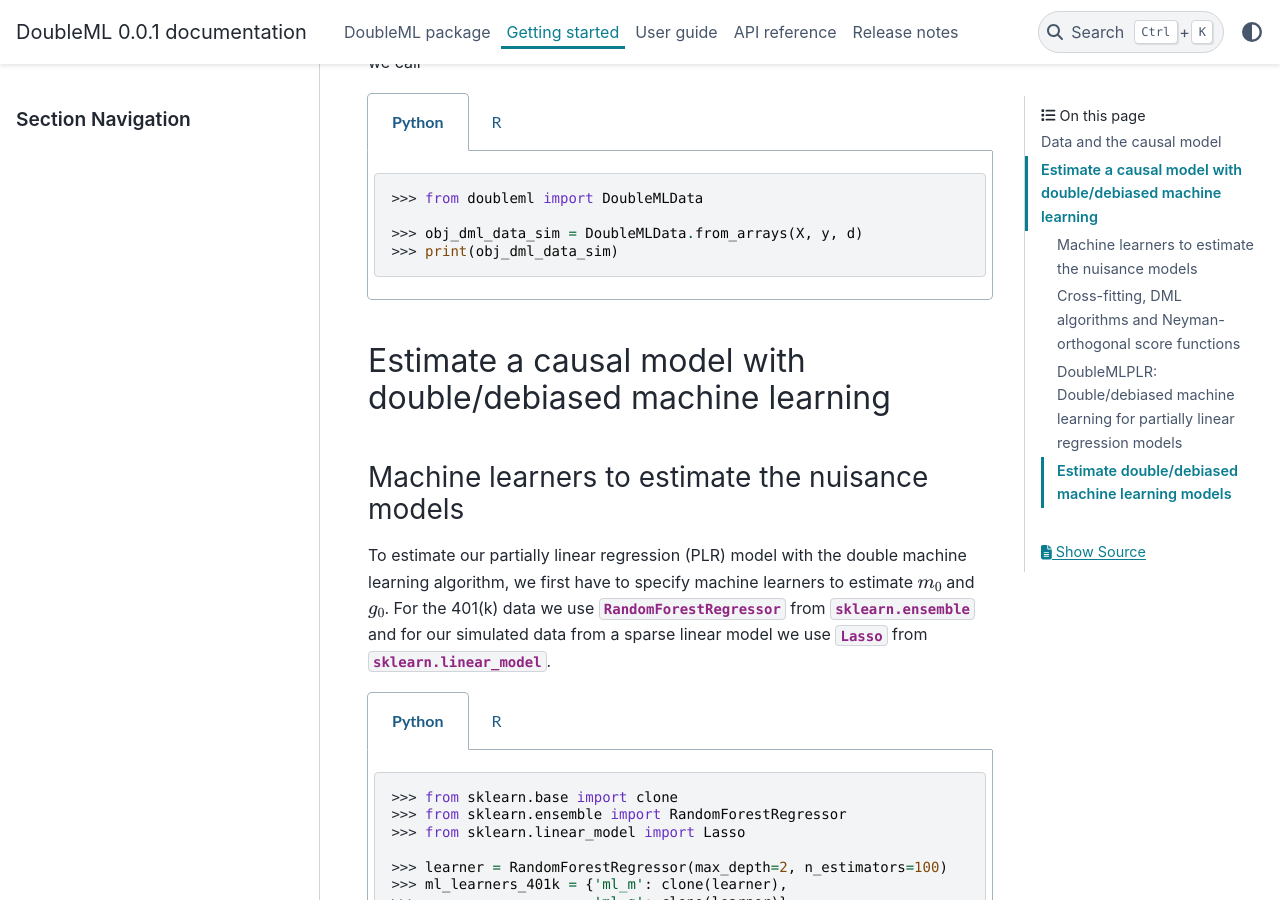
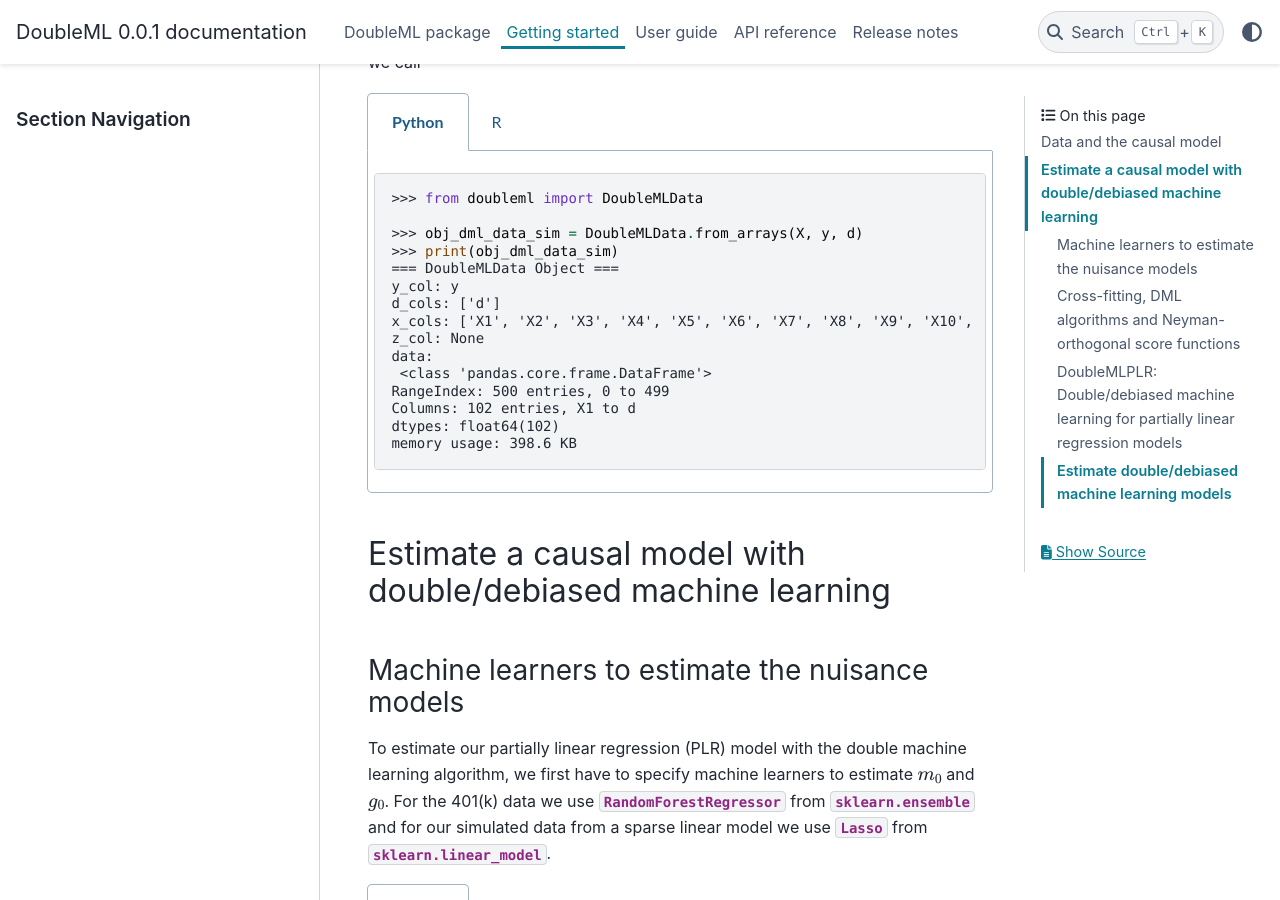
Before and after one commit to DoubleML/doubleml-for-py, a Sphinx documentation site: the page built from doc/intro/intro.rst, in a window 1280 px wide and 900 px high, scrolled down 2431 px. Built offline with Sphinx 7.4.7 and the PyData theme 0.15.4, drawn with Linux system fonts in a browser that asks for light colours; pages that are not in the unit, such as notebooks, are missing from menus; some of the changed text lies outside the part shown.

Commit message:
added outputs to python cells

```diff
--- a/doc/intro/intro.rst
+++ b/doc/intro/intro.rst
@@ -128,6 +128,17 @@
 
         >>> obj_dml_data_sim = DoubleMLData.from_arrays(X, y, d)
         >>> print(obj_dml_data_sim)
+        === DoubleMLData Object ===
+        y_col: y
+        d_cols: ['d']
+        x_cols: ['X1', 'X2', 'X3', 'X4', 'X5', 'X6', 'X7', 'X8', 'X9', 'X10', 'X11', 'X12', 'X13', 'X14', 'X15', 'X16', 'X17', 'X18', 'X19', 'X20', 'X21', 'X22', 'X23', 'X24', 'X25', 'X26', 'X27', 'X28', 'X29', 'X30', 'X31', 'X32', 'X33', 'X34', 'X35', 'X36', 'X37', 'X38', 'X39', 'X40', 'X41', 'X42', 'X43', 'X44', 'X45', 'X46', 'X47', 'X48', 'X49', 'X50', 'X51', 'X52', 'X53', 'X54', 'X55', 'X56', 'X57', 'X58', 'X59', 'X60', 'X61', 'X62', 'X63', 'X64', 'X65', 'X66', 'X67', 'X68', 'X69', 'X70', 'X71', 'X72', 'X73', 'X74', 'X75', 'X76', 'X77', 'X78', 'X79', 'X80', 'X81', 'X82', 'X83', 'X84', 'X85', 'X86', 'X87', 'X88', 'X89', 'X90', 'X91', 'X92', 'X93', 'X94', 'X95', 'X96', 'X97', 'X98', 'X99', 'X100']
+        z_col: None
+        data:
+         <class 'pandas.core.frame.DataFrame'>
+        RangeIndex: 500 entries, 0 to 499
+        Columns: 102 entries, X1 to d
+        dtypes: float64(102)
+        memory usage: 398.6 KB
 
     .. code-tab:: r R
 
@@ -208,9 +219,13 @@
 
         >>> obj_dml_plr_401k.fit()
         >>> print(obj_dml_plr_401k.summary)
+                     coef   std err         t         P>|t|        2.5 %        97.5 %
+        e401  9842.765039  1367.591  7.197155  6.148165e-13  7162.335933  12523.194145
 
         >>> obj_dml_plr_sim.fit()
         >>> print(obj_dml_plr_sim.summary)
+               coef   std err          t  P>|t|    2.5 %    97.5 %
+        d  2.982792  0.061354  48.615984    0.0  2.86254  3.103044
 
     .. code-tab:: r R
 
```
